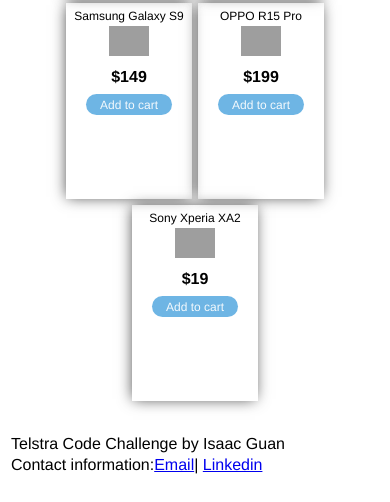
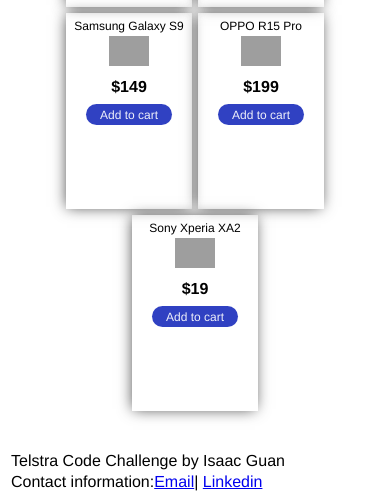
Before and after one commit to isaacloft/Tel, a React app: page / in a window 390 px wide. Shown: the part 372-874 px from the top of the page. Built offline with nearby package versions, Linux system fonts and the light colour scheme; grey boxes are pictures that could not be loaded.

Commit message:
some changes

```diff
--- a/src/components/Product.js
+++ b/src/components/Product.js
@@ -27,7 +27,7 @@
       <section key={productName} className="productWrapper">
         <p className="productName">{productName}</p>
         <figure className="productImg">
-          <img src={productImage} />
+          <img src={productImage} alt={`This is an image of ${productName}`} />
         </figure>
         <p className="productPrice">{productPrice}</p>
         <section
--- a/src/styles/sass/App.scss
+++ b/src/styles/sass/App.scss
@@ -21,6 +21,7 @@
   align-items: center;
   justify-content: center;
   height: 90vh;
+  margin: 10px;
 }
 
 .mainDisplay {
@@ -145,7 +146,7 @@
   text-decoration: none;
   font-weight: 500;
   color: rgba(255, 255, 255, 0.92);
-  background-color: #6eb5e4;
+  background-color: #3041c2;
   text-align: center;
   transition: all 0.2s;
 }
@@ -193,16 +194,8 @@
   }
 
   a.buttonAdd {
-  display: inline-block;
+
   font-size: 12px;
-  padding: 0.3em 1.2em;
-  border-radius: 2em;
-  box-sizing: border-box;
-  text-decoration: none;
-  font-weight: 500;
-  color: rgba(255, 255, 255, 0.92);
-  background-color: #6eb5e4;
-  text-align: center;
-  transition: all 0.2s;
+
 }
 }
```
Also changed, not shown: src/components/App.js (+6 -7 lines), src/styles/css/App.css.
